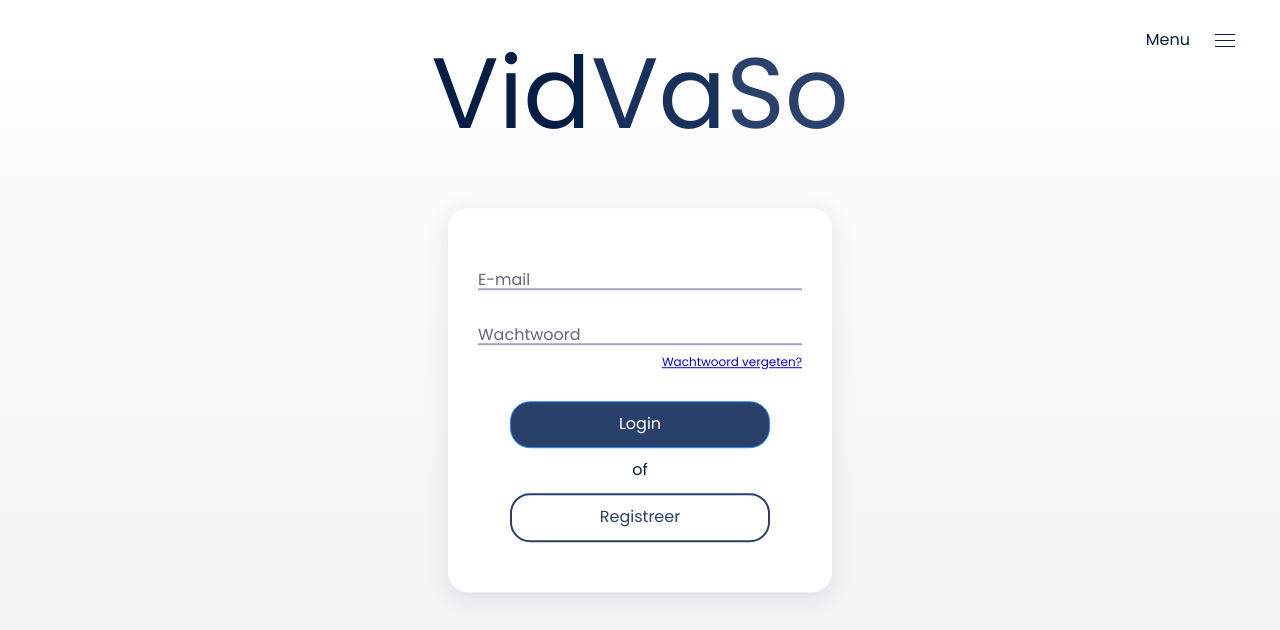
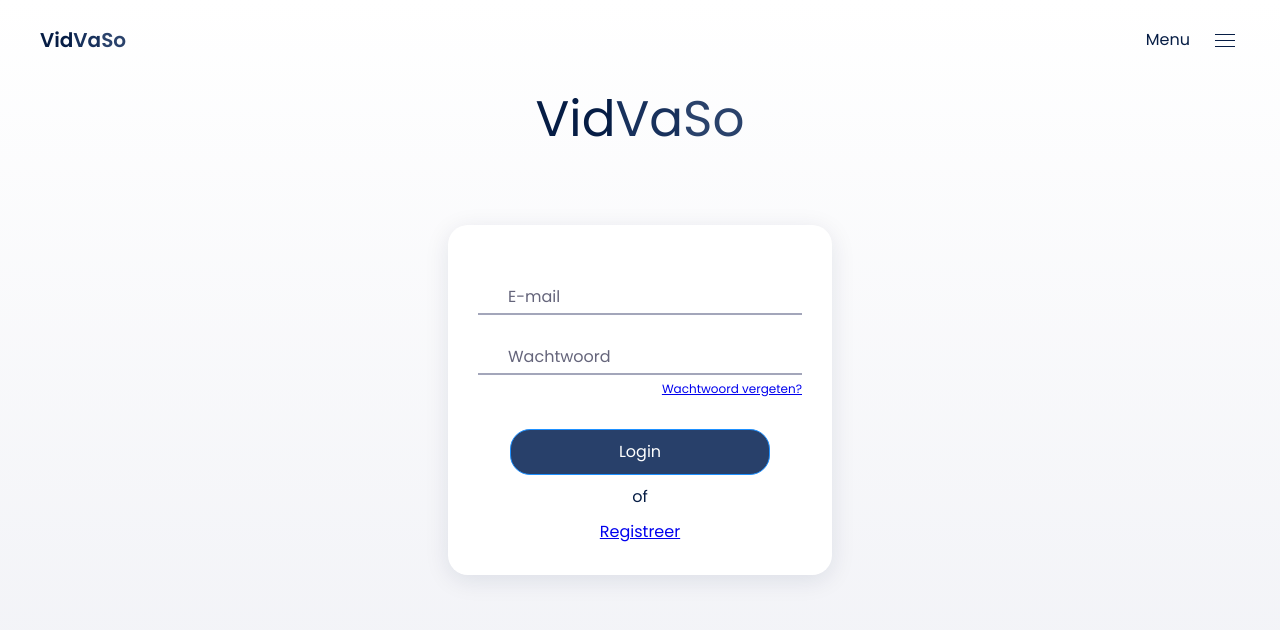
Before and after one commit to WesselvanKasteel/groep3_app, a React (Create React App) app: page /login in a window 1280 px wide. Shown: the top 630 px of the page. Built offline with nearby package versions, Linux system fonts and the light colour scheme.

Commit message:
Login page css is pretty much done

```diff
--- a/src/components/Auth/Login/Login.css
+++ b/src/components/Auth/Login/Login.css
@@ -25,6 +25,10 @@ h2 {
     border-width: 0 0 2px;
     border-color: #A3A6BA;
     width: 100%;
+    font-family: inherit;
+    color: inherit;
+    padding-left: 3rem;
+    padding-bottom: 0.5rem;
 }
 
 .login__form__container__input:focus{
@@ -37,16 +41,30 @@ h2 {
     pointer-events: none;
     position:absolute;
     transform-origin: 0 50%;
-    transition: transform 200ms, color 200ms;
+    transition:200ms, color 200ms;
+    left: 3rem;
+}
+
+.login__form__container > img{
+    position: absolute;
+    /* filter: invert(80%) sepia(42%) saturate(106%) hue-rotate(194deg) brightness(79%) contrast(84%); */
+    filter: invert(22%) sepia(13%) saturate(2496%) hue-rotate(180deg) brightness(95%) contrast(90%);
+    left: 0;
+    transform: scale(80%);
 }
 
 .login__form__container__input:focus ~ .login__form__container__placeholder,
 .login__form__container__input:not(:placeholder-shown) ~ .login__form__container__placeholder {
-    transform: translateY(-30px) translateX(10px) scale(0.75);
+    transform: translateY(-2rem) scale(70%);
+    left: 0;
 }
 
 .login__form__container__input:not(:placeholder-shown) ~ .login__form__container__placeholder {
     color:#28406A;
+}
+
+.login__form__container__input:not(:placeholder-shown) ~ .login__form__container > img {
+
 }
 
 .login__form > button
@@ -60,20 +78,6 @@ h2 {
     cursor: pointer;
     width: 80%;
     margin-bottom: 1rem;
-}
-
-.login__form__register{
-    font: inherit;
-    display: inline-block;
-    background-color: #fff;
-    color: #28406A;
-    border: 0.2rem solid #28406A;
-    border-radius: 2rem;
-    padding: 1rem 4rem;
-    cursor: pointer;
-    width: 80%;
-    text-decoration: none;
-    margin-bottom: 2rem;
 }
 
 .login__form > p {
@@ -100,17 +104,11 @@ h2 {
 @media (min-width: 750px) {
     .login{
         width: 30%;
-
-
-    }
-
-    .header__title{
-        visibility: hidden;
     }
 
     .login__title{
         visibility: visible;
-        font-size: 10rem;
+        font-size: 5rem;
         position: absolute;
         top: -30%;
         left: 50%;
```
